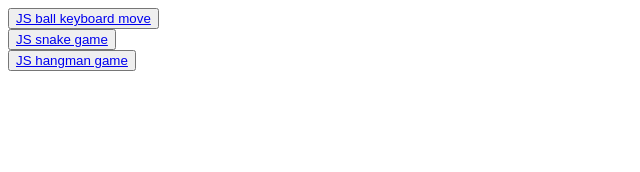
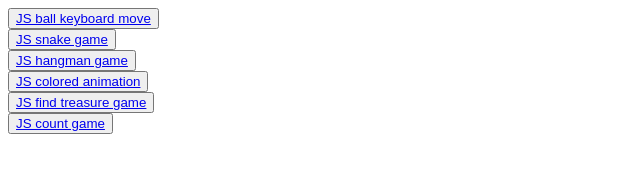
Before and after one commit to mxparfenov/JS-projects, a plain HTML site: page index.html in a window 1280 px wide. Shown: the whole page, without its empty margins (0-640 px from the left). Drawn offline with Linux system fonts and the light colour scheme.

Commit message:
Update index.html

```diff
--- a/index.html
+++ b/index.html
@@ -18,5 +18,17 @@
         <button><a href="js game hangman/hangman.html">JS hangman game</a></button>
     </div>
 
+     <div>
+        <button><a href="JS canvas colored balls anim/JS_1/js_colored_balls.html">JS colored animation</a></button>
+    </div>
+
+    <div>
+        <button><a href="js find treasure game/find_treasures.html">JS find treasure game</a></button>
+    </div>
+
+    <div>
+        <button><a href="js count game/count.html">JS count game</a></button>
+    </div>
+
 </body>
 </html>
```
